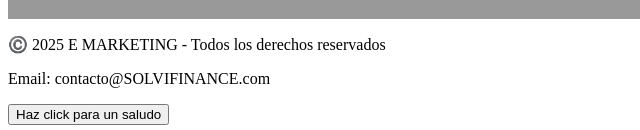
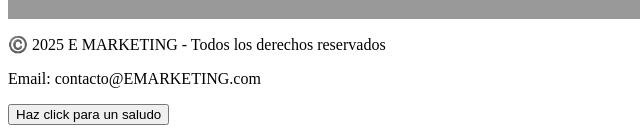
Before and after one commit to ebnebc/desarollo_web, a plain HTML site: page portafolio/index.html in a window 1280 px wide. Shown: the part 736-866 px from the top of the page, 0-640 px from the left. Drawn offline with Linux system fonts and the light colour scheme.

Commit message:
index.html

```diff
--- a/portafolio/index.html
+++ b/portafolio/index.html
@@ -42,7 +42,7 @@
 <!-- FOOTER -->
   <footer id="contacto">
     <p>©️ 2025 E MARKETING - Todos los derechos reservados</p>
-    <p>Email: contacto@SOLVIFINANCE.com</p>
+    <p>Email: contacto@EMARKETING.com</p>
     <!-- Botón de ejemplo para JS -->
     <button id="btnSaludo">Haz click para un saludo</button>
   </footer>
```
